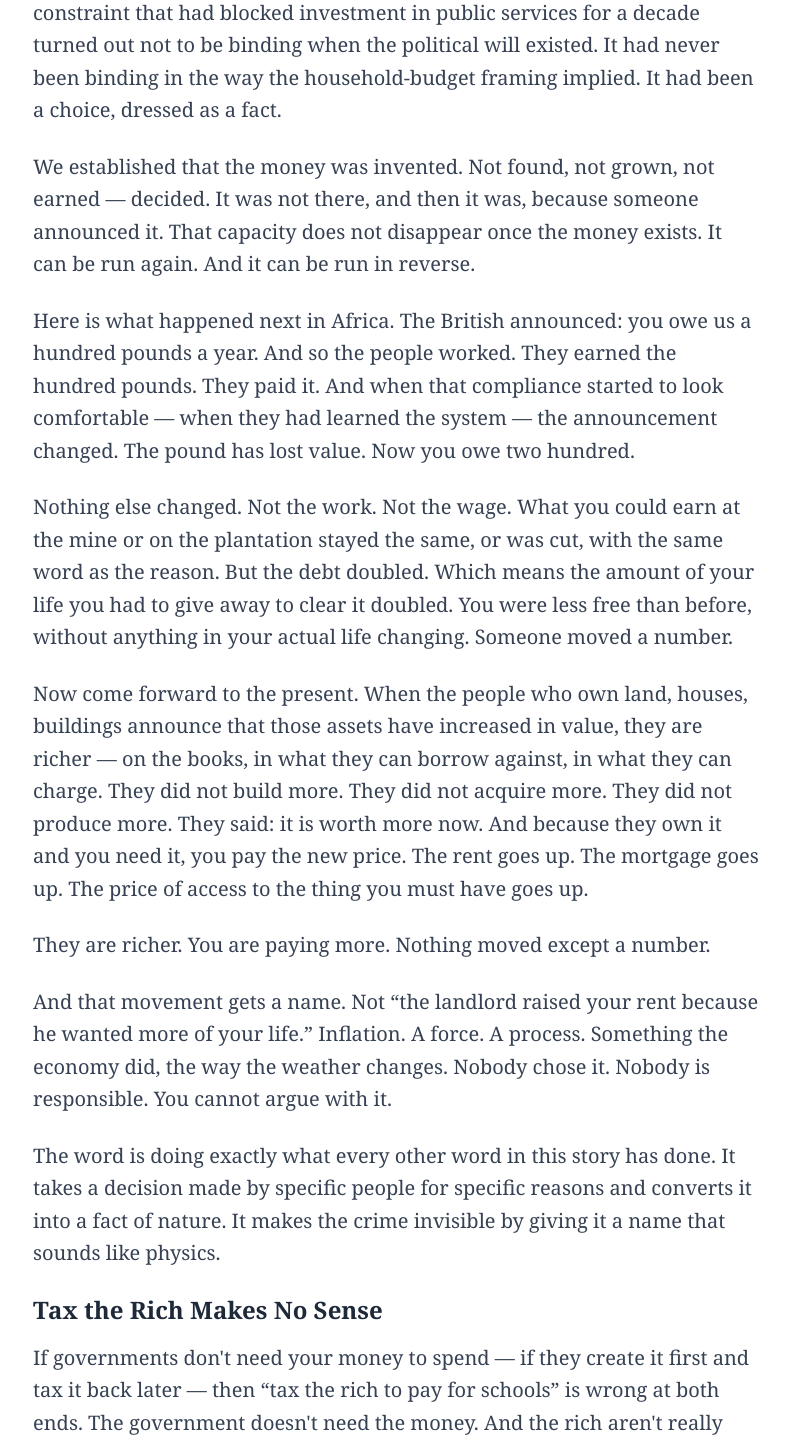
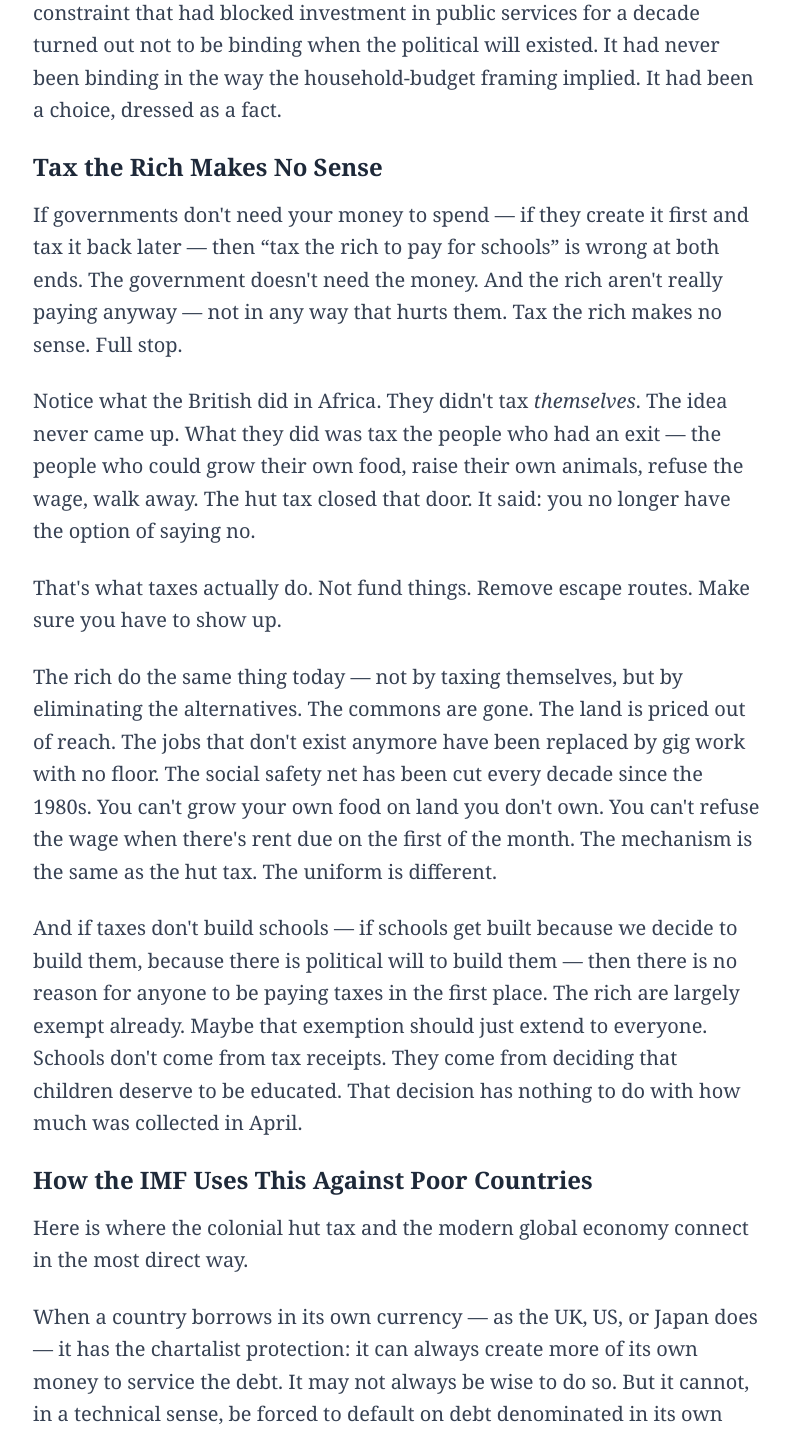
Before and after one commit to ajejey/leftdiary-nextjs, a Next.js app: page /posts/why-did-colonizers-tax-africans in a window 1280 px wide. Shown: the part 8829-10270 px from the top of the page, without its empty margins (243-1033 px from the left). Built offline with nearby package versions, Linux system fonts and the light colour scheme; a web font is replaced by a local one.

Commit message:
Remove inflation paragraph — user will write this section

```diff
--- a/app/posts/why-did-colonizers-tax-africans/page.tsx
+++ b/app/posts/why-did-colonizers-tax-africans/page.tsx
@@ -620,45 +620,6 @@ export default function ColonizersTaxAfricansPage() {
           will existed. It had never been binding in the way the household-budget framing implied.
           It had been a choice, dressed as a fact.
         </P>
-        <P>
-          We established that the money was invented. Not found, not grown, not earned — decided.
-          It was not there, and then it was, because someone announced it. That capacity does not
-          disappear once the money exists. It can be run again. And it can be run in reverse.
-        </P>
-        <P>
-          Here is what happened next in Africa. The British announced: you owe us a hundred pounds
-          a year. And so the people worked. They earned the hundred pounds. They paid it. And when
-          that compliance started to look comfortable — when they had learned the system — the
-          announcement changed. The pound has lost value. Now you owe two hundred.
-        </P>
-        <P>
-          Nothing else changed. Not the work. Not the wage. What you could earn at the mine or on
-          the plantation stayed the same, or was cut, with the same word as the reason. But the
-          debt doubled. Which means the amount of your life you had to give away to clear it
-          doubled. You were less free than before, without anything in your actual life changing.
-          Someone moved a number.
-        </P>
-        <P>
-          Now come forward to the present. When the people who own land, houses, buildings announce
-          that those assets have increased in value, they are richer — on the books, in what they
-          can borrow against, in what they can charge. They did not build more. They did not acquire
-          more. They did not produce more. They said: it is worth more now. And because they own it
-          and you need it, you pay the new price. The rent goes up. The mortgage goes up. The price
-          of access to the thing you must have goes up.
-        </P>
-        <P>
-          They are richer. You are paying more. Nothing moved except a number.
-        </P>
-        <P>
-          And that movement gets a name. Not &ldquo;the landlord raised your rent because he wanted
-          more of your life.&rdquo; Inflation. A force. A process. Something the economy did, the
-          way the weather changes. Nobody chose it. Nobody is responsible. You cannot argue with it.
-        </P>
-        <P>
-          The word is doing exactly what every other word in this story has done. It takes a
-          decision made by specific people for specific reasons and converts it into a fact of
-          nature. It makes the crime invisible by giving it a name that sounds like physics.
-        </P>
 
         <H3 id="tax-the-rich">Tax the Rich Makes No Sense</H3>
         <P>
```
